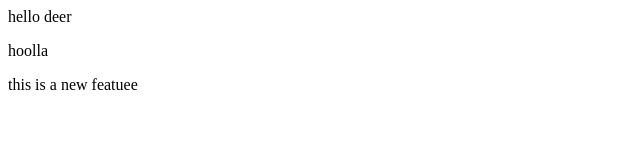
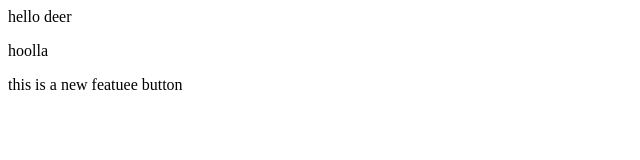
Before and after one commit to rahulrex1009/localrepo, a plain HTML site: page index.html in a window 1280 px wide. Shown: the full height of the page, 0-640 px from the left. Drawn offline with Linux system fonts and the light colour scheme.

Commit message:
merge conflic check

```diff
--- a/index.html
+++ b/index.html
@@ -1,3 +1,3 @@
 <p>hello deer</p>
 <p> hoolla</p>
-<p>this is a new featuee</p>
+<p>this is a new featuee button</p>
```
